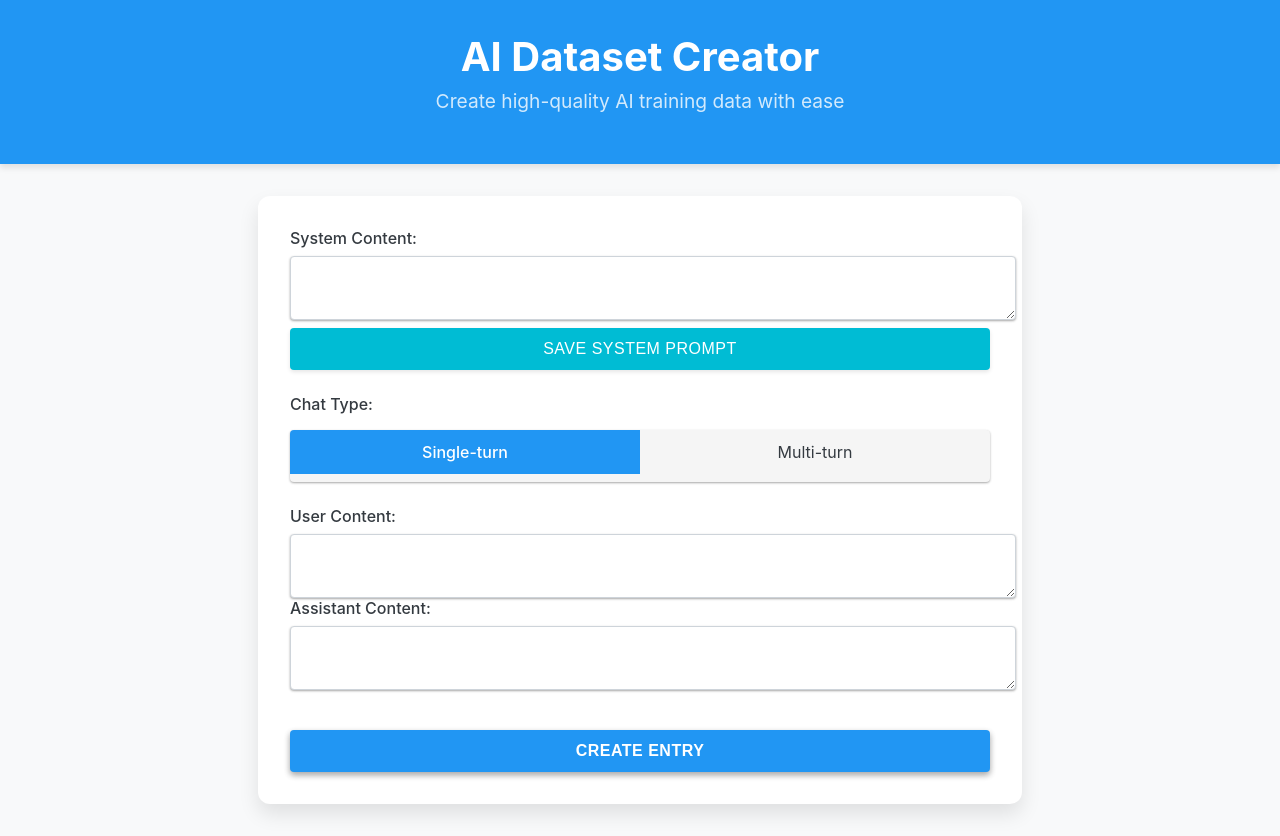
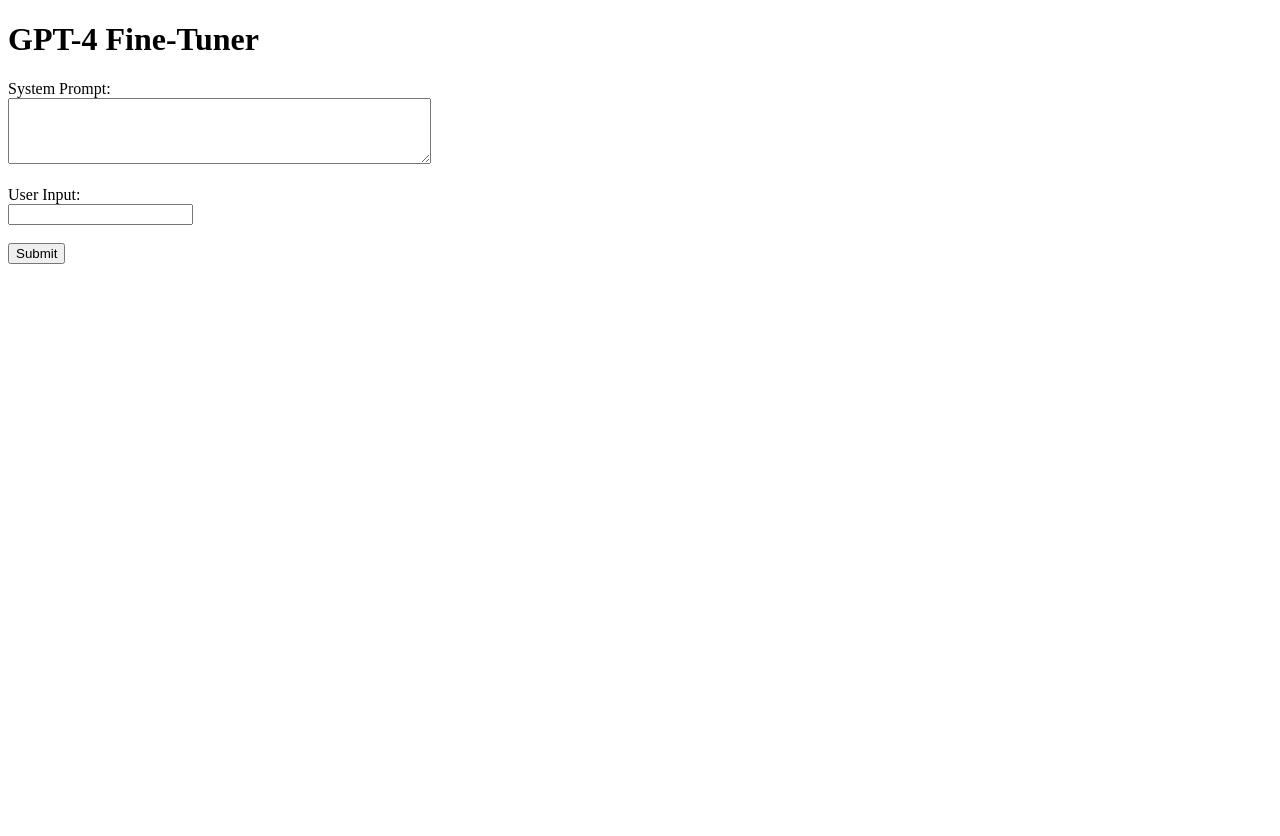
Before and after one commit to alextobias78/Fine-Tuner, a Flask app: page / in a window 1280 px wide. After the commit the page ends 264 px from the top, so only its background shows below. Run offline with Flask 3, Linux system fonts and the light colour scheme.

Commit message:
feat: Create basic Flask web app for GPT-4 fine-tuning with dummy response

```diff
--- a/app.py
+++ b/app.py
@@ -1,30 +1,26 @@
-from flask import Flask, request, render_template, jsonify
-from dataset_handler import create_dataset_entry, save_to_file, get_dataset_entries
-import json
+from flask import Flask, render_template, request, jsonify
 
 app = Flask(__name__)
 
-@app.route('/', methods=['GET', 'POST'])
+@app.route("/", methods=["GET", "POST"])
 def index():
-    if request.method == 'POST':
-        system_content = request.form['system_content']
-        chat_type = request.form['chat_type']
+    if request.method == "POST":
+        # Get the user's input and system prompt
+        user_input = request.form.get("user_input")
+        system_prompt = request.form.get("system_prompt")
 
-        if chat_type == 'single':
-            user_content = request.form['user_content']
-            assistant_content = request.form['assistant_content']
-            messages = [
-                {"role": "user", "content": user_content},
-                {"role": "assistant", "content": assistant_content}
+        # TODO: Implement fine-tuning logic here using user_input and system_prompt
+
+        # For now, just return a dummy response
+        response = {
+            "messages": [
+                {"role": "system", "content": system_prompt},
+                {"role": "user", "content": user_input},
+                {"role": "assistant", "content": "This is a dummy response. Fine-tuning logic needs to be implemented."}
             ]
-        else:  # multi-turn
-            messages = json.loads(request.form['messages'])
+        }
+        return jsonify(response)
+    return render_template("index.html")
 
-        entry = create_dataset_entry(system_content, messages)
-        save_to_file(entry)
-        return jsonify(entry)
-
-    return render_template('index.html', entries=get_dataset_entries())
-
-if __name__ == '__main__':
+if __name__ == "__main__":
     app.run(debug=True)
--- a/templates/index.html
+++ b/templates/index.html
@@ -1,61 +1,38 @@
 <!DOCTYPE html>
-<html lang="en">
+<html>
 <head>
-    <meta charset="UTF-8">
-    <meta name="viewport" content="width=device-width, initial-scale=1.0">
-    <title>AI Dataset Creator</title>
-    <link rel="stylesheet" href="{{ url_for('static', filename='styles.css') }}">
-    <link href="https://fonts.googleapis.com/css2?family=Roboto:wght@300;400;700&display=swap" rel="stylesheet">
+    <title>GPT-4 Fine-Tuner</title>
 </head>
 <body>
-    <div class="app-container">
-        <header>
-            <h1>AI Dataset Creator</h1>
-            <p class="subtitle">Create high-quality AI training data with ease</p>
-        </header>
-        <main>
-            <div class="input-column">
-                <form id="datasetForm">
-                    <div class="input-group system-content">
-                        <label for="system_content">System Content:</label>
-                        <textarea id="system_content" name="system_content" required></textarea>
-                        <button type="button" id="saveSystemPrompt">Save System Prompt</button>
-                    </div>
+    <h1>GPT-4 Fine-Tuner</h1>
+    <form method="POST">
+        <label for="system_prompt">System Prompt:</label><br>
+        <textarea id="system_prompt" name="system_prompt" rows="4" cols="50"></textarea><br><br>
 
-                    <div class="input-group">
-                        <label for="chat_type">Chat Type:</label>
-                        <div class="toggle-switch">
-                            <input type="radio" id="single-turn" name="chat_type" value="single" checked>
-                            <label for="single-turn">Single-turn</label>
-                            <input type="radio" id="multi-turn" name="chat_type" value="multi">
-                            <label for="multi-turn">Multi-turn</label>
-                        </div>
-                    </div>
+        <label for="user_input">User Input:</label><br>
+        <input type="text" id="user_input" name="user_input"><br><br>
 
-                    <div id="single-turn-inputs">
-                        <div class="input-group">
-                            <label for="user_content">User Content:</label>
-                            <textarea id="user_content" name="user_content"></textarea>
-                        </div>
+        <input type="submit" value="Submit">
+    </form>
 
-                        <div class="input-group">
-                            <label for="assistant_content">Assistant Content:</label>
-                            <textarea id="assistant_content" name="assistant_content"></textarea>
-                        </div>
-                    </div>
+    <div id="response"></div>
 
-                    <div id="multi-turn-inputs" style="display: none;">
-                        <div id="multi-turn-messages"></div>
-                        <button type="button" id="add-message">Add Message</button>
-                    </div>
+    <script>
+        const form = document.querySelector('form');
+        const responseDiv = document.getElementById('response');
 
-                    <button type="submit" class="submit-btn">Create Entry</button>
-                </form>
-            </div>
-        </main>
-        <div id="result" class="notification"></div>
-    </div>
+        form.addEventListener('submit', async (event) => {
+            event.preventDefault();
 
-    <script src="{{ url_for('static', filename='script.js') }}"></script>
+            const formData = new FormData(form);
+            const response = await fetch('/', {
+                method: 'POST',
+                body: formData
+            });
+
+            const data = await response.json();
+            responseDiv.textContent = JSON.stringify(data, null, 2);
+        });
+    </script>
 </body>
 </html>
```
